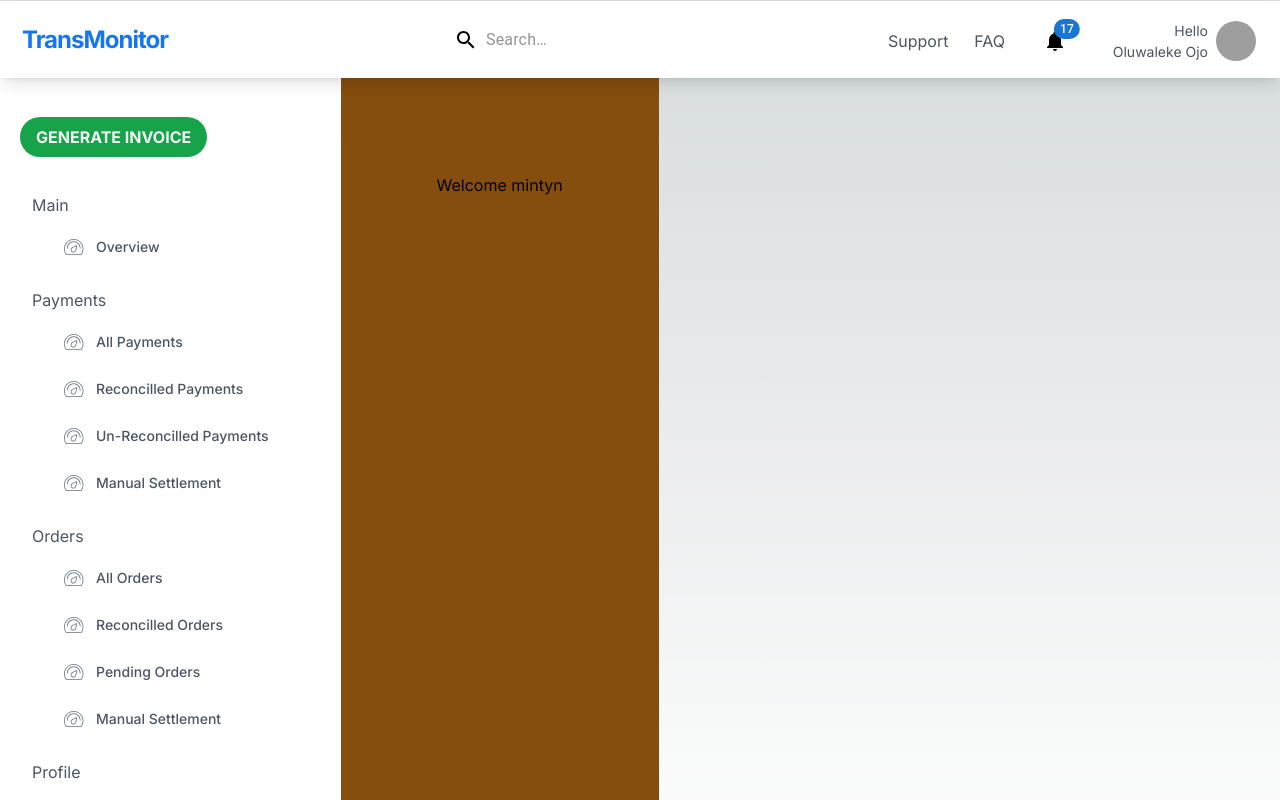
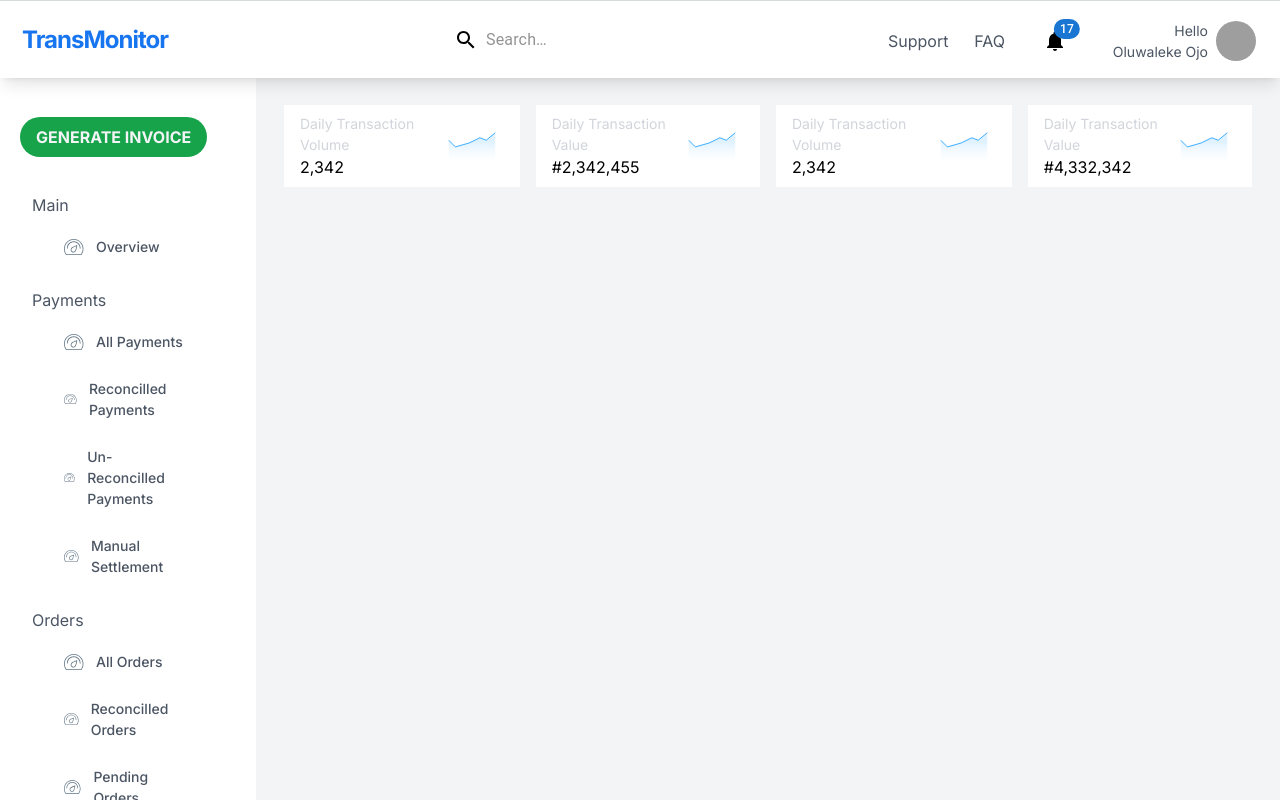
Before and after one commit to gemtunde/mintyn, a Next.js app: page / in a window 1280 px wide. Shown: the top 800 px of the page. Built offline with nearby package versions, Linux system fonts and the light colour scheme; grey boxes are pictures that could not be loaded.

Commit message:
daily transactions component

```diff
--- a/src/app/layout.tsx
+++ b/src/app/layout.tsx
@@ -22,8 +22,10 @@ export default function RootLayout({
         <div className="flex flex-col">
           <Header />
           <div className="flex">
-            <Sidebar />
-            <div> {children} </div>
+            <div className="w-[20%]">
+              <Sidebar />
+            </div>
+            <div className="w-[80%]"> {children} </div>
           </div>
         </div>
       </body>
--- a/src/app/page.tsx
+++ b/src/app/page.tsx
@@ -1,9 +1,9 @@
-import Image from "next/image";
+import Dashboard from "@/components/Dashboard";
 
 export default function Home() {
   return (
-    <main className="flex min-h-screen bg-yellow-800 flex-col items-center justify-between p-24">
-      <h2>Welcome mintyn</h2>
-    </main>
+    <div>
+      <Dashboard />
+    </div>
   );
 }
--- /dev/null
+++ b/src/components/DailyTransactions/index.tsx
@@ -0,0 +1,28 @@
+import React from "react";
+import { transactions } from "@/utils/transactions";
+import Image from "next/image";
+
+type Props = {};
+
+const DailyTransactions = (props: Props) => {
+  return (
+    <div className="flex gap-2 p-2">
+      {transactions.map((transaction, index) => (
+        <div
+          key={transaction.id}
+          className="flex bg-white items-center justify-between px-4 py-2 m-1"
+        >
+          <div className="flex flex-col">
+            <p className="text-gray-300 font-normal text-[14px]">
+              {transaction.name}
+            </p>
+            <h3>{transaction.value}</h3>
+          </div>
+          <Image src={transaction.icon} className="p-2" alt="icon" />
+        </div>
+      ))}
+    </div>
+  );
+};
+
+export default DailyTransactions;
--- /dev/null
+++ b/src/components/Dashboard/index.tsx
@@ -0,0 +1,14 @@
+import React from "react";
+import DailyTransactions from "../DailyTransactions";
+
+type Props = {};
+
+const Dashboard = (props: Props) => {
+  return (
+    <main className="flex min-h-screen bg-gray-100 flex-col items-center justify-between p-4">
+      <DailyTransactions />
+    </main>
+  );
+};
+
+export default Dashboard;
--- /dev/null
+++ b/src/utils/transactions.ts
@@ -0,0 +1,28 @@
+import SmallChart from "@/asset/icons/small_chart.svg";
+
+export const transactions = [
+  {
+    id: 1,
+    name: "Daily Transaction Volume",
+    value: "2,342",
+    icon: SmallChart,
+  },
+  {
+    id: 2,
+    name: "Daily Transaction Value",
+    value: "#2,342,455",
+    icon: SmallChart,
+  },
+  {
+    id: 3,
+    name: "Daily Transaction Volume",
+    value: "2,342",
+    icon: SmallChart,
+  },
+  {
+    id: 4,
+    name: "Daily Transaction Value",
+    value: "#4,332,342",
+    icon: SmallChart,
+  },
+];
```
Also changed, not shown: src/asset/icons/small_chart.svg (added).
